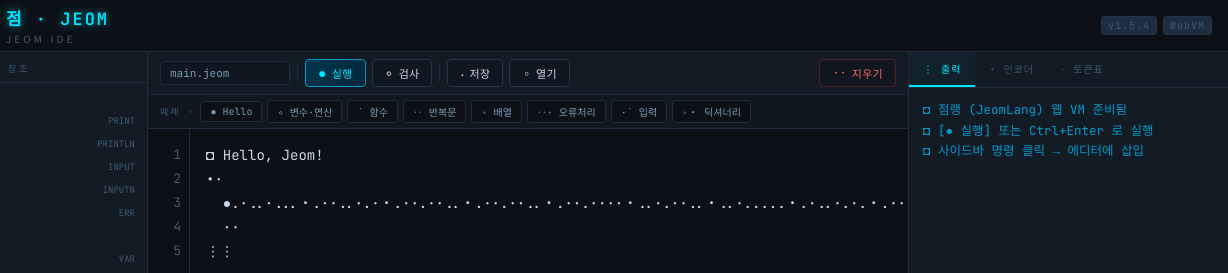
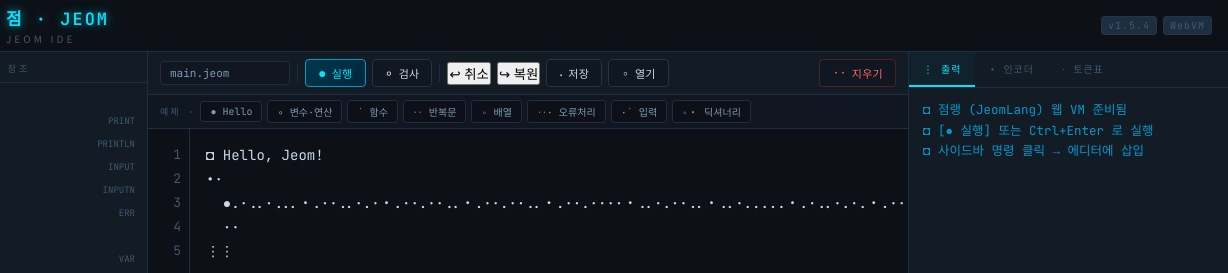
Before and after one commit to minirang2/jeomlang, a website: page ide/index.html in a window 1280 px wide. Shown: the top 273 px of the page, 52-1280 px from the left. Drawn offline with Linux system fonts and the light colour scheme.

Commit message:
index.html 업데이트

```diff
--- a/ide/index.html
+++ b/ide/index.html
@@ -42,6 +42,8 @@
                 </button>
                 <button class="btn" onclick="checkCode()"><span class="btn-icon">∘</span> 검사</button>
                 <div class="sep"></div>
+                <button onclick="undoCode()" title="Ctrl+Z">↩ 취소</button>
+                <button onclick="redoCode()" title="Ctrl+Y / Ctrl+Shift+Z">↪ 복원</button>
                 <button class="btn" onclick="downloadCode()"><span class="btn-icon">⸳</span> 저장</button>
                 <button class="btn" onclick="document.getElementById('fi').click()">
                     <span class="btn-icon">◦</span> 열기
```
